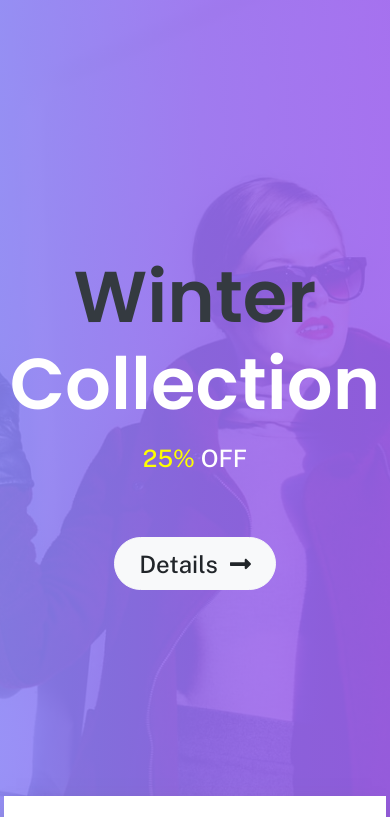
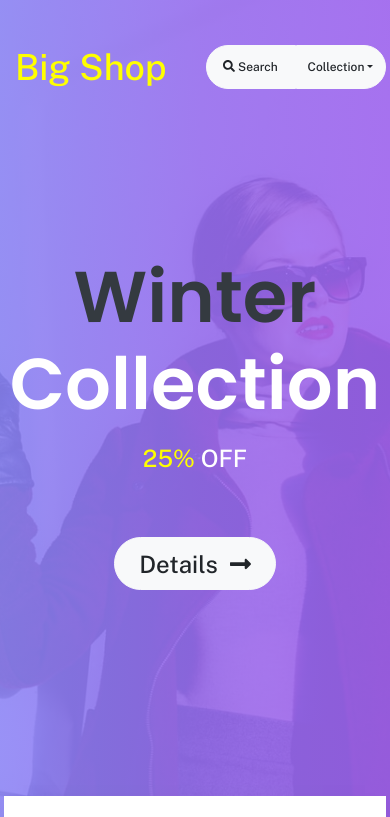
Before and after one commit to Zino-chan/Big-shop, a website built with webpack: page src/index.html in a window 390 px wide. Shown: the top 817 px of the page. Built offline with nearby package versions, Linux system fonts and the light colour scheme.

Commit message:
Added navbar

```diff
--- a/src/index.html
+++ b/src/index.html
@@ -8,6 +8,25 @@
     <title>Shop</title>
 </head>
 <body>
+    <!-- Header Start -->
+    <header class="header position-absolute vw-100">
+        <div class="container-fluid">
+            <nav class="navbar navbar-expand-lg">
+                <a href="#" class="navbar-brand">Big Shop</a>
+                <div class="ml-auto navbar-btn position-relative ">
+                    <a href="#" class="btn btn-light"><i class="fas fa-search"></i> Search</a>
+                    <span></span>
+                    <a class="btn btn-light position-relative dropdown-toggle">Collection</a>
+                    <div class="dropdown-menu">
+                        <a class="dropdown-item" href="#">Trendy</a>
+                        <a class="dropdown-item" href="#">New Arrivals</a>
+                    </div>
+                </div>
+            </nav>
+        </div>
+    </header>
+    <!-- Header Ends -->
+
     <!-- Home Section Start -->
     <section class="home vh-100 vw-100 d-flex align-items-center" id="home" >
         <div class="overlay"></div>
--- a/src/js/main.js
+++ b/src/js/main.js
@@ -166,3 +166,11 @@ gsap.from(".social-nav li", {
     duration: 1.3,
     stagger: .3
 });
+
+
+
+const selector = (s) => document.querySelector(s);
+
+selector('.dropdown-toggle').addEventListener('click', () => {
+    selector('.dropdown-menu').classList.toggle('active');
+})
--- a/src/scss/3-pages/_home.scss
+++ b/src/scss/3-pages/_home.scss
@@ -34,6 +34,39 @@
     }
 }
 
+.header{
+    z-index: 9;
+    padding: 3rem 0;
+    overflow: hidden;
+    .navbar{
+        width: 70vw;
+        margin: 0 auto;
+        padding: 0!important;
+    }
+
+    .navbar-brand{
+        font-size: 3rem;
+        color: yellow;
+    }
+    .navbar-btn{
+        width: 220px;
+        display: flex;
+        .btn{
+            width: 50%;
+            padding: 1rem 0;
+
+        }
+        .btn:nth-of-type(1){border-radius: 40px 0 0 40px;}
+        .btn:nth-of-type(2){border-radius: 0 40px 40px 0;}
+
+        .dropdown-menu{
+            left: 50%;
+            transform: translateX(-50%);
+            &.active{display: block;}
+        }
+    }
+}
+
 
 @include responsive_mobile(){
     html{font-size: 14px;}
@@ -43,12 +76,21 @@
     }
 
     .home-text{text-align: center;}
+
+    .navbar{
+        width: 90vw!important;
+    }
 }
 
 @include responsive_max(411px){
     html{font-size: 12px;}
 
     .home-text h1{font-size: 6rem!important;}
+
+    .navbar{
+        width: 95vw!important;
+        .navbar-btn{width: 180px!important;}
+    }
 }
 
 @include responsive_max(360px){
--- a/src/scss/3-pages/_showcase.scss
+++ b/src/scss/3-pages/_showcase.scss
@@ -5,7 +5,7 @@
     margin: 0 auto -4rem auto;
     position: relative;
     padding: 4rem  0;
-    box-shadow: -6px 2px 37px 0px rgba(0,0,0,0.59);
+    box-shadow: -6px 2px 37px -20px rgba(0,0,0,0.59);
 
     h2{margin-bottom: 5rem;}
 
--- a/src/scss/3-pages/_trends.scss
+++ b/src/scss/3-pages/_trends.scss
@@ -5,7 +5,7 @@
     position: relative;
     z-index: 9;
     padding: 4rem  0;
-    box-shadow: -1px 11px 28px -13px rgba(85,85,85,1);
+    box-shadow: -1px 11px 28px -20px rgba(85,85,85,1);
     overflow: hidden;
 
     h2{
```
